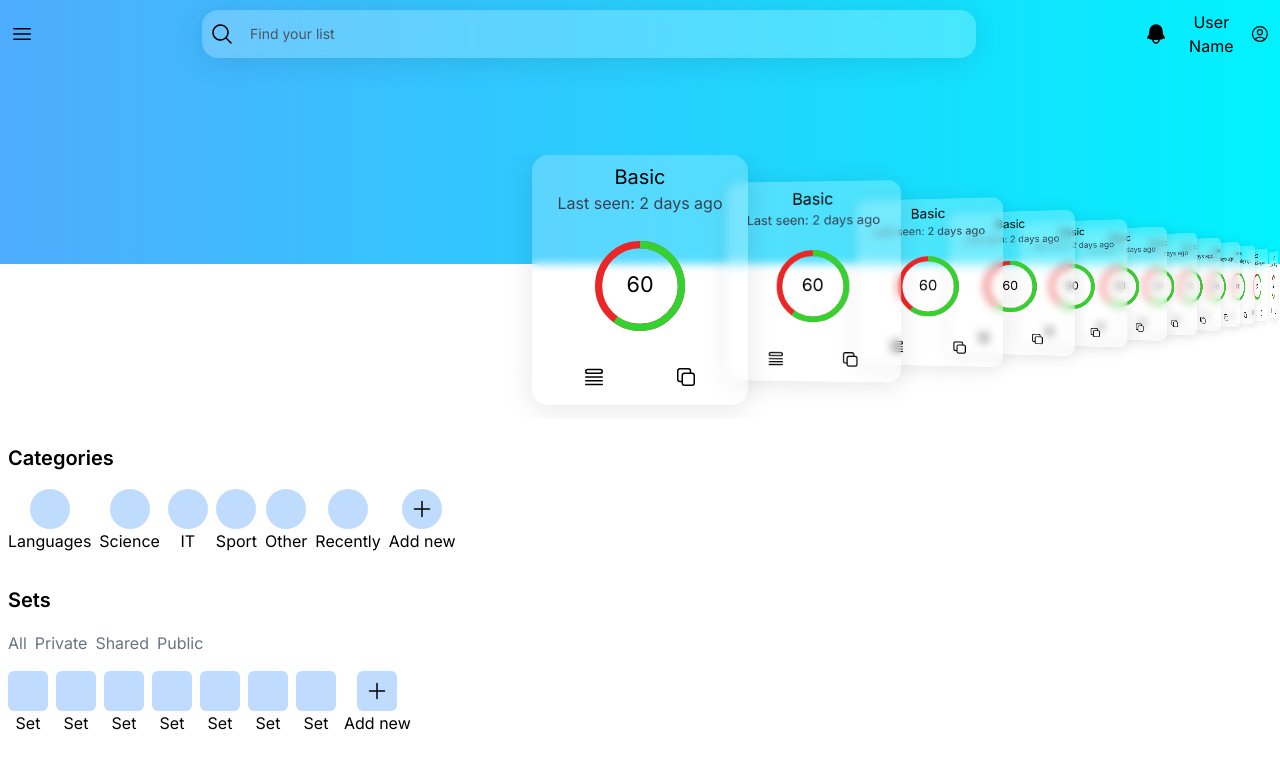
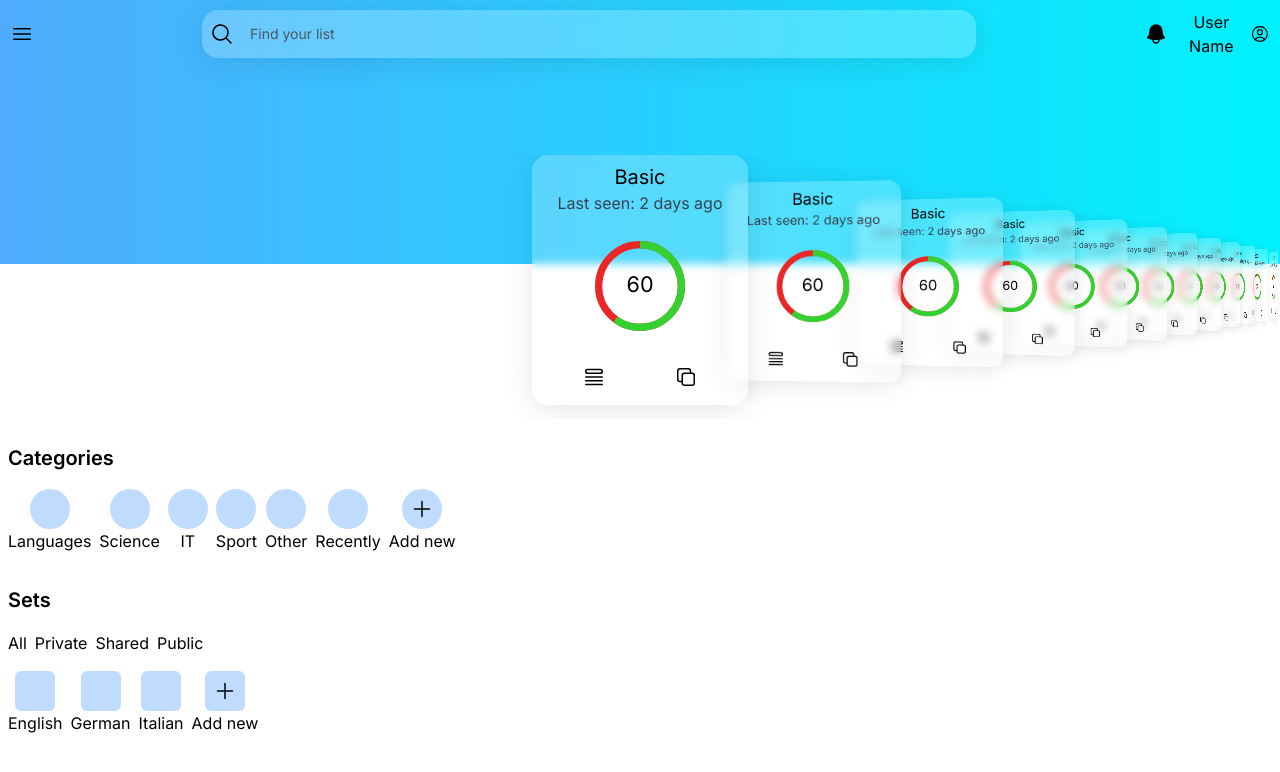
Before and after one commit to ArexSpeed/flashlearn, a Next.js app: page / in a window 1280 px wide. Shown: the top 772 px of the page. Built offline with nearby package versions, Linux system fonts and the light colour scheme.

Commit message:
add context and filter categories and sets

```diff
--- a/package.json
+++ b/package.json
@@ -14,6 +14,7 @@
     "react": "^18",
     "react-circular-progressbar": "^2.1.0",
     "react-dom": "^18",
+    "react-redux": "^8.1.3",
     "swiper": "^11.0.4",
     "tailwind-scrollbar": "^3.0.5"
   },
--- a/src/app/layout.tsx
+++ b/src/app/layout.tsx
@@ -2,6 +2,7 @@ import type { Metadata } from "next";
 import { Inter } from "next/font/google";
 import "./globals.css";
 import { Header } from "@/components/Header";
+import { ToolkitProvider } from "@/components/ToolkitProvider";
 
 const inter = Inter({ subsets: ["latin"] });
 
@@ -17,6 +18,7 @@ export default function RootLayout({
 }) {
   return (
     <html lang="en">
+      <ToolkitProvider>
         <body className={inter.className}>
           {/* <div className="flex flex-col w-screen min-h-screen bg-white text-primary"> */}
           <main className="flex flex-col overflow-y-auto overflow-x-hidden w-screen min-h-screen bg-white text-primary">
@@ -25,6 +27,7 @@ export default function RootLayout({
           </main>
           {/* </div> */}
         </body>
+      </ToolkitProvider>
     </html>
   );
 }
--- a/src/app/page.tsx
+++ b/src/app/page.tsx
@@ -4,6 +4,7 @@ import { SwiperCards } from "@/components/List/SwiperCards";
 import categories from "@/mocks/categories.json";
 import sets from "@/mocks/sets.json";
 import lists from "@/mocks/lists.json";
+import { SetsContainer } from "@/containers/SetsContainer";
 
 export default function Home() {
   return (
@@ -24,19 +25,7 @@ export default function Home() {
           </div>
         </section>
         <section className="flex flex-col gap-4 py-2 overflow-hidden">
-          <p className="font-semibold text-[20px] text-black">Sets</p>
-          <div className="flex flex-row gap-2">
-            <span className="text-gray-500">All</span>
-            <span className="text-gray-500">Private</span>
-            <span className="text-gray-500">Shared</span>
-            <span className="text-gray-500">Public</span>
-          </div>
-          <div className="flex flex-row gap-2 pr-4 pb-4 overflow-x-scroll scrollbar-thin scrollbar-track-white scrollbar-thumb-blue-300 dark:scrollbar-track-primaryDark dark:scrollbar-thumb-darkBlue">
-            {sets.map((_, index) => (
-              <SetItem key={index} />
-            ))}
-            <SetItemAdd />
-          </div>
+          <SetsContainer />
         </section>
       </div>
     </div>
--- a/src/components/Items/CategoryItem.tsx
+++ b/src/components/Items/CategoryItem.tsx
@@ -1,4 +1,8 @@
+"use client";
+
+import { useAppDispatch, useAppSelector } from "@/context/store";
 import { PlusIcon } from "../Icons";
+import { selectedCategoryId, setCategoryId } from "@/context/slices/listSlice";
 
 type CategoryItem = {
   id: number;
@@ -6,11 +10,16 @@ type CategoryItem = {
 };
 
 export const CategoryItem = ({ id, name }: CategoryItem) => {
+  const dispatch = useAppDispatch();
+  const categoryId = useAppSelector(selectedCategoryId);
   return (
-    <div className="flex flex-col items-center justify-center">
+    <button
+      className="flex flex-col items-center justify-center outline-none"
+      onClick={() => dispatch(setCategoryId(id))}
+    >
       <div className="w-10 h-10 rounded-full bg-blue-200" />
       <span className="text-black whitespace-nowrap">{name}</span>
-    </div>
+    </button>
   );
 };
 
--- a/src/components/Items/SetItem.tsx
+++ b/src/components/Items/SetItem.tsx
@@ -1,11 +1,30 @@
+"use client";
+
+import { useAppDispatch, useAppSelector } from "@/context/store";
 import { PlusIcon } from "../Icons";
+import {
+  selectedCategoryId,
+  selectedSetId,
+  setSetId,
+} from "@/context/slices/listSlice";
 
-export const SetItem = () => {
+type SetItem = {
+  id: number;
+  name: string;
+};
+
+export const SetItem = ({ id, name }: SetItem) => {
+  const dispatch = useAppDispatch();
+  const categoryId = useAppSelector(selectedCategoryId);
+  const setId = useAppSelector(selectedSetId);
   return (
-    <div className="flex flex-col items-center justify-center">
+    <button
+      className="flex flex-col items-center justify-center outline-none"
+      onClick={() => dispatch(setSetId(id))}
+    >
       <div className="w-10 h-10 rounded-md bg-blue-200" />
-      <span className="text-black whitespace-nowrap">Set</span>
-    </div>
+      <span className="text-black whitespace-nowrap">{name}</span>
+    </button>
   );
 };
 
--- /dev/null
+++ b/src/components/ToolkitProvider.tsx
@@ -0,0 +1,8 @@
+"use client";
+
+import { Provider } from "react-redux";
+import { store } from "@/context/store";
+
+export function ToolkitProvider({ children }: { children: React.ReactNode }) {
+  return <Provider store={store}>{children}</Provider>;
+}
--- /dev/null
+++ b/src/containers/SetsContainer.tsx
@@ -0,0 +1,30 @@
+"use client";
+
+import { SetItem, SetItemAdd } from "@/components/Items/SetItem";
+import sets from "@/mocks/sets.json";
+import { useAppSelector } from "@/context/store";
+import { selectedCategoryId } from "@/context/slices/listSlice";
+
+export const SetsContainer = () => {
+  const categoryId = useAppSelector(selectedCategoryId);
+
+  return (
+    <>
+      <p className="font-semibold text-[20px] text-black">Sets</p>
+      <div className="flex flex-row gap-2">
+        <span className="text-gray-500">All</span>
+        <span className="text-gray-500">Private</span>
+        <span className="text-gray-500">Shared</span>
+        <span className="text-gray-500">Public</span>
+      </div>
+      <div className="flex flex-row gap-2 pr-4 pb-4 overflow-x-scroll scrollbar-thin scrollbar-track-white scrollbar-thumb-blue-300 dark:scrollbar-track-primaryDark dark:scrollbar-thumb-darkBlue">
+        {sets
+          .filter((item) => item.categoryId === categoryId)
+          .map((item, index) => (
+            <SetItem id={item.id} name={item.name} key={index} />
+          ))}
+        <SetItemAdd />
+      </div>
+    </>
+  );
+};
--- /dev/null
+++ b/src/context/slices/listSlice.ts
@@ -0,0 +1,38 @@
+import { PayloadAction, createSlice } from "@reduxjs/toolkit";
+import { RootState } from "../store";
+
+type listState = {
+  categoryId: number;
+  setId: number;
+  listId: number;
+};
+
+const initialState: listState = {
+  categoryId: 1,
+  setId: 1,
+  listId: 1,
+};
+
+export const listSlice = createSlice({
+  name: "list",
+  initialState,
+  reducers: {
+    setCategoryId: (state, action: PayloadAction<number>) => {
+      state.categoryId = action.payload;
+    },
+    setSetId: (state, action: PayloadAction<number>) => {
+      state.setId = action.payload;
+    },
+    setListId: (state, action: PayloadAction<number>) => {
+      state.listId = action.payload;
+    },
+  },
+});
+
+export const { setCategoryId, setSetId, setListId } = listSlice.actions;
+
+export const selectedCategoryId = (state: RootState) => state.list.categoryId;
+export const selectedSetId = (state: RootState) => state.list.setId;
+export const selectedListId = (state: RootState) => state.list.listId;
+
+export default listSlice.reducer;
--- /dev/null
+++ b/src/context/store.ts
@@ -0,0 +1,18 @@
+import { configureStore } from "@reduxjs/toolkit";
+import { TypedUseSelectorHook, useDispatch, useSelector } from "react-redux";
+import listReducer from "./slices/listSlice";
+
+export const store = configureStore({
+  reducer: {
+    list: listReducer,
+  },
+});
+
+// Infer the `RootState` and `AppDispatch` types from the store itself
+export type RootState = ReturnType<typeof store.getState>;
+// Inferred type: {posts: PostsState, comments: CommentsState, users: UsersState}
+export type AppDispatch = typeof store.dispatch;
+export const useAppDispatch: () => AppDispatch = useDispatch;
+
+// Use throughout your app instead of plain `useDispatch` and `useSelector`
+export const useAppSelector: TypedUseSelectorHook<RootState> = useSelector;
```
Also changed, not shown: 1 other file (tests, documents, lock files or other folders). Lines whose indentation alone changed are shown as unchanged.
